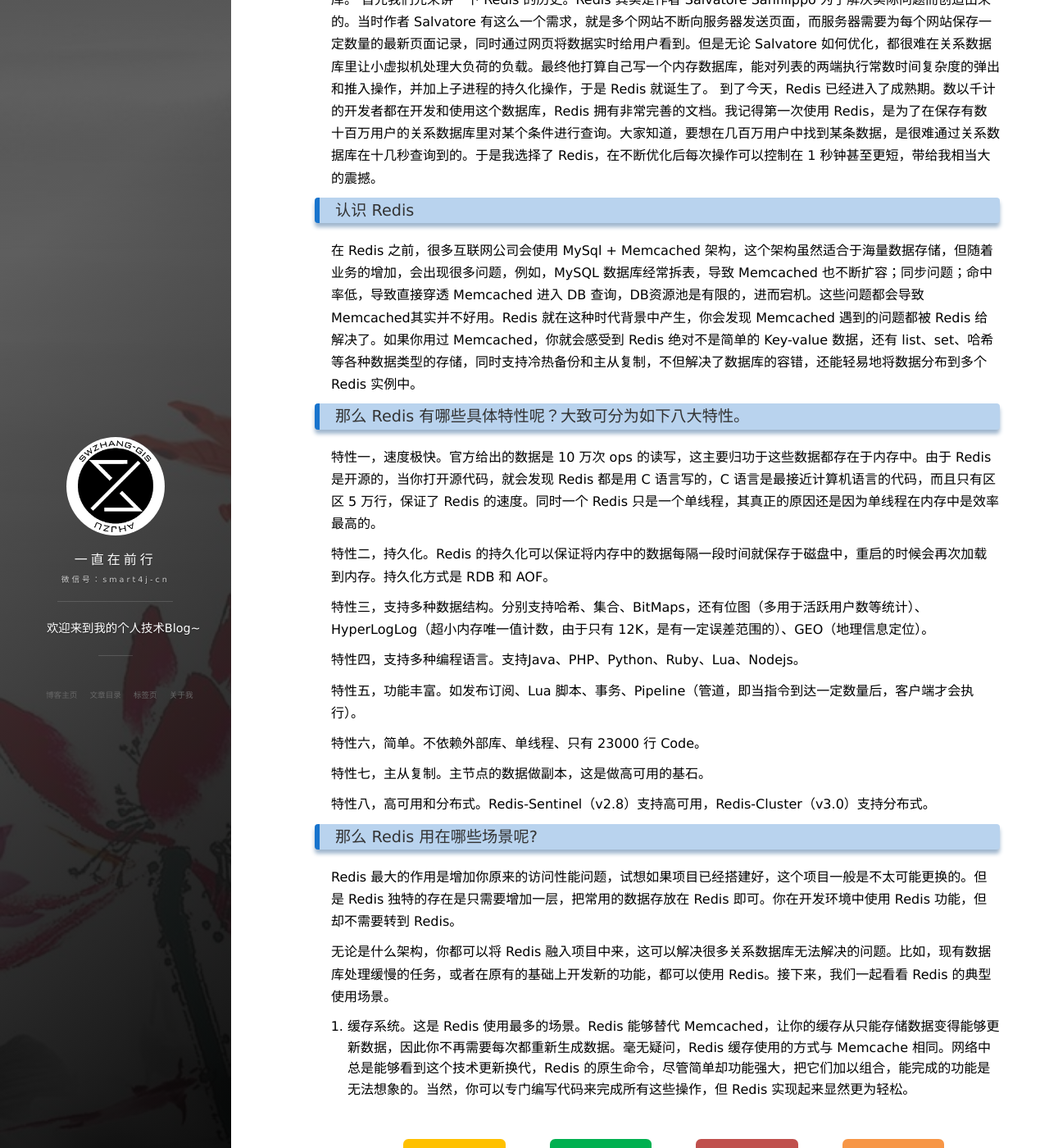
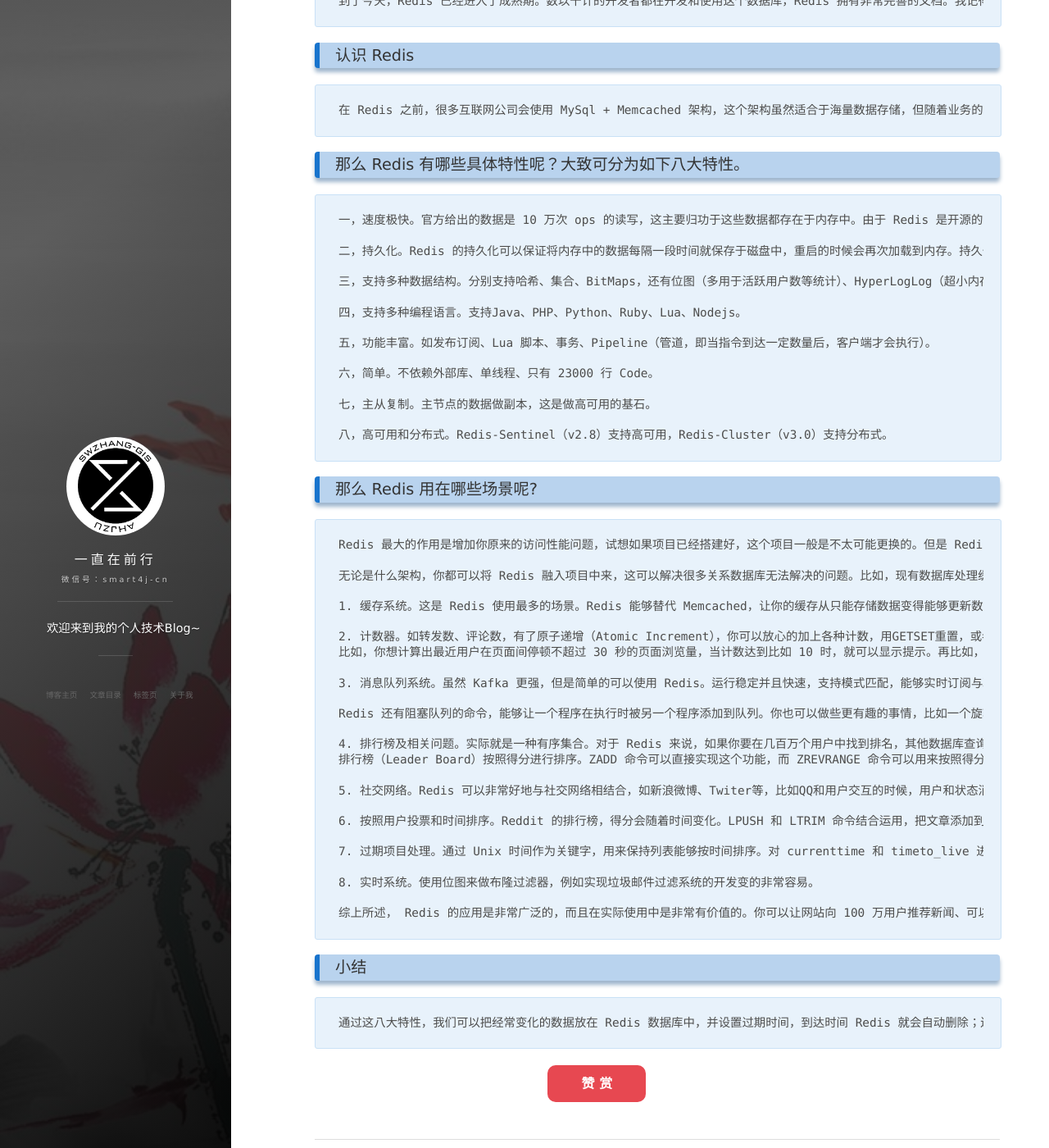
Before and after one commit to swzhang/swzhang.github.io, a Jekyll site: the page built from _posts/2017-02-10-Redis 使用 - 01.md, in a window 1280 px wide and 1400 px high, scrolled down 252 px. Shown: the whole window at 82% size. Built offline with Jekyll 4.4.1, drawn with Linux system fonts in a browser that asks for light colours; nearby versions of some CDN libraries; comment, search, counter and statistics services are not loaded; some of the changed text lies outside the part shown.

Commit message:
Update 2017-02-10-Redis 使用 - 01.md

```diff
--- a/_posts/2017-02-10-Redis 使用 - 01.md
+++ b/_posts/2017-02-10-Redis 使用 - 01.md
@@ -8,62 +8,61 @@
 
 ### 引言
 
-如果你从来没使用过 Redis 数据库，那你肯定会问，为什么我们要学 Redis数据库，我只使用 MySQL 或 Oracle 就够了。其实 Redis 虽叫数据库，可又不是传统意义上的关系型数据库，Redis 是一个高性能的 Key-value 数据库。
-首先我们先来讲一下 Redis 的历史。Redis 其实是作者 Salvatore Sanfilippo 为了解决实际问题而创造出来的。当时作者 Salvatore 有这么一个需求，就是多个网站不断向服务器发送页面，而服务器需要为每个网站保存一定数量的最新页面记录，同时通过网页将数据实时给用户看到。但是无论 Salvatore 如何优化，都很难在关系数据库里让小虚拟机处理大负荷的负载。最终他打算自己写一个内存数据库，能对列表的两端执行常数时间复杂度的弹出和推入操作，并加上子进程的持久化操作，于是 Redis 就诞生了。
-到了今天，Redis 已经进入了成熟期。数以千计的开发者都在开发和使用这个数据库，Redis 拥有非常完善的文档。我记得第一次使用 Redis，是为了在保存有数十百万用户的关系数据库里对某个条件进行查询。大家知道，要想在几百万用户中找到某条数据，是很难通过关系数据库在十几秒查询到的。于是我选择了 Redis，在不断优化后每次操作可以控制在 1 秒钟甚至更短，带给我相当大的震撼。
+    如果你从来没使用过 Redis 数据库，那你肯定会问，为什么我们要学 Redis数据库，我只使用 MySQL 或 Oracle 就够了。其实 Redis 虽叫数据库，可又不是传统意义上的关系型数据库，Redis 是一个高性能的 Key-value 数据库。
+    首先我们先来讲一下 Redis 的历史。Redis 其实是作者 Salvatore Sanfilippo 为了解决实际问题而创造出来的。当时作者 Salvatore 有这么一个需求，就是多个网站不断向服务器发送页面，而服务器需要为每个网站保存一定数量的最新页面记录，同时通过网页将数据实时给用户看到。但是无论 Salvatore 如何优化，都很难在关系数据库里让小虚拟机处理大负荷的负载。最终他打算自己写一个内存数据库，能对列表的两端执行常数时间复杂度的弹出和推入操作，并加上子进程的持久化操作，于是 Redis 就诞生了。
+    到了今天，Redis 已经进入了成熟期。数以千计的开发者都在开发和使用这个数据库，Redis 拥有非常完善的文档。我记得第一次使用 Redis，是为了在保存有数十百万用户的关系数据库里对某个条件进行查询。大家知道，要想在几百万用户中找到某条数据，是很难通过关系数据库在十几秒查询到的。于是我选择了 Redis，在不断优化后每次操作可以控制在 1 秒钟甚至更短，带给我相当大的震撼。
 
 ### 认识 Redis
 
-在 Redis 之前，很多互联网公司会使用 MySql + Memcached 架构，这个架构虽然适合于海量数据存储，但随着业务的增加，会出现很多问题，例如，MySQL 数据库经常拆表，导致 Memcached 也不断扩容；同步问题；命中率低，导致直接穿透 Memcached 进入 DB 查询，DB资源池是有限的，进而宕机。这些问题都会导致Memcached其实并不好用。Redis 就在这种时代背景中产生，你会发现 Memcached 遇到的问题都被 Redis 给解决了。如果你用过 Memcached，你就会感受到 Redis 绝对不是简单的 Key-value 数据，还有 list、set、哈希等各种数据类型的存储，同时支持冷热备份和主从复制，不但解决了数据库的容错，还能轻易地将数据分布到多个 Redis 实例中。
+    在 Redis 之前，很多互联网公司会使用 MySql + Memcached 架构，这个架构虽然适合于海量数据存储，但随着业务的增加，会出现很多问题，例如，MySQL 数据库经常拆表，导致 Memcached 也不断扩容；同步问题；命中率低，导致直接穿透 Memcached 进入 DB 查询，DB资源池是有限的，进而宕机。这些问题都会导致Memcached其实并不好用。Redis 就在这种时代背景中产生，你会发现 Memcached 遇到的问题都被 Redis 给解决了。如果你用过 Memcached，你就会感受到 Redis 绝对不是简单的 Key-value 数据，还有 list、set、哈希等各种数据类型的存储，同时支持冷热备份和主从复制，不但解决了数据库的容错，还能轻易地将数据分布到多个 Redis 实例中。
 
 ### 那么 Redis 有哪些具体特性呢？大致可分为如下八大特性。
 
-特性一，速度极快。官方给出的数据是 10 万次 ops 的读写，这主要归功于这些数据都存在于内存中。由于 Redis 是开源的，当你打开源代码，就会发现 Redis 都是用 C 语言写的，C 语言是最接近计算机语言的代码，而且只有区区 5 万行，保证了 Redis 的速度。同时一个 Redis 只是一个单线程，其真正的原因还是因为单线程在内存中是效率最高的。
+    一，速度极快。官方给出的数据是 10 万次 ops 的读写，这主要归功于这些数据都存在于内存中。由于 Redis 是开源的，当你打开源代码，就会发现 Redis 都是用 C 语言写的，C 语言是最接近计算机语言的代码，而且只有区区 5 万行，保证了 Redis 的速度。同时一个 Redis 只是一个单线程，其真正的原因还是因为单线程在内存中是效率最高的。
 
-特性二，持久化。Redis 的持久化可以保证将内存中的数据每隔一段时间就保存于磁盘中，重启的时候会再次加载到内存。持久化方式是 RDB 和 AOF。
+    二，持久化。Redis 的持久化可以保证将内存中的数据每隔一段时间就保存于磁盘中，重启的时候会再次加载到内存。持久化方式是 RDB 和 AOF。
 
-特性三，支持多种数据结构。分别支持哈希、集合、BitMaps，还有位图（多用于活跃用户数等统计）、HyperLogLog（超小内存唯一值计数，由于只有 12K，是有一定误差范围的）、GEO（地理信息定位）。
+    三，支持多种数据结构。分别支持哈希、集合、BitMaps，还有位图（多用于活跃用户数等统计）、HyperLogLog（超小内存唯一值计数，由于只有 12K，是有一定误差范围的）、GEO（地理信息定位）。
 
-特性四，支持多种编程语言。支持Java、PHP、Python、Ruby、Lua、Nodejs。
+    四，支持多种编程语言。支持Java、PHP、Python、Ruby、Lua、Nodejs。
 
-特性五，功能丰富。如发布订阅、Lua 脚本、事务、Pipeline（管道，即当指令到达一定数量后，客户端才会执行）。
+    五，功能丰富。如发布订阅、Lua 脚本、事务、Pipeline（管道，即当指令到达一定数量后，客户端才会执行）。
 
-特性六，简单。不依赖外部库、单线程、只有 23000 行 Code。
+    六，简单。不依赖外部库、单线程、只有 23000 行 Code。
 
-特性七，主从复制。主节点的数据做副本，这是做高可用的基石。
+    七，主从复制。主节点的数据做副本，这是做高可用的基石。
 
-特性八，高可用和分布式。Redis-Sentinel（v2.8）支持高可用，Redis-Cluster（v3.0）支持分布式。
+    八，高可用和分布式。Redis-Sentinel（v2.8）支持高可用，Redis-Cluster（v3.0）支持分布式。
 
 ### 那么 Redis 用在哪些场景呢?
 
-Redis 最大的作用是增加你原来的访问性能问题，试想如果项目已经搭建好，这个项目一般是不太可能更换的。但是 Redis 独特的存在是只需要增加一层，把常用的数据存放在 Redis 即可。你在开发环境中使用 Redis 功能，但却不需要转到 Redis。
+    Redis 最大的作用是增加你原来的访问性能问题，试想如果项目已经搭建好，这个项目一般是不太可能更换的。但是 Redis 独特的存在是只需要增加一层，把常用的数据存放在 Redis 即可。你在开发环境中使用 Redis 功能，但却不需要转到 Redis。
 
-无论是什么架构，你都可以将 Redis 融入项目中来，这可以解决很多关系数据库无法解决的问题。比如，现有数据库处理缓慢的任务，或者在原有的基础上开发新的功能，都可以使用 Redis。接下来，我们一起看看 Redis 的典型使用场景。
+    无论是什么架构，你都可以将 Redis 融入项目中来，这可以解决很多关系数据库无法解决的问题。比如，现有数据库处理缓慢的任务，或者在原有的基础上开发新的功能，都可以使用 Redis。接下来，我们一起看看 Redis 的典型使用场景。
 
-1. 缓存系统。这是 Redis 使用最多的场景。Redis 能够替代 Memcached，让你的缓存从只能存储数据变得能够更新数据，因此你不再需要每次都重新生成数据。毫无疑问，Redis 缓存使用的方式与 Memcache 相同。网络中总是能够看到这个技术更新换代，Redis 的原生命令，尽管简单却功能强大，把它们加以组合，能完成的功能是无法想象的。当然，你可以专门编写代码来完成所有这些操作，但 Redis 实现起来显然更为轻松。
+    1. 缓存系统。这是 Redis 使用最多的场景。Redis 能够替代 Memcached，让你的缓存从只能存储数据变得能够更新数据，因此你不再需要每次都重新生成数据。毫无疑问，Redis 缓存使用的方式与 Memcache 相同。网络中总是能够看到这个技术更新换代，Redis 的原生命令，尽管简单却功能强大，把它们加以组合，能完成的功能是无法想象的。当然，你可以专门编写代码来完成所有这些操作，但 Redis 实现起来显然更为轻松。
 ![redis - 01](/images/imgs/redis-01.png)
-2. 计数器。如转发数、评论数，有了原子递增（Atomic Increment），你可以放心的加上各种计数，用GETSET重置，或者是让它们过期。目前新浪是号称史上最大的 Redis 集群。
 
-比如，你想计算出最近用户在页面间停顿不超过 30 秒的页面浏览量，当计数达到比如 10 时，就可以显示提示。再比如，如果想知道什么时候封锁一个 IP 地址，INCRBY命令让这些变得很容易，通过原子递增保持计数；GETSET用来重置计数器；过期属性用来确认一个关键字什么时候应该删除。
+    2. 计数器。如转发数、评论数，有了原子递增（Atomic Increment），你可以放心的加上各种计数，用GETSET重置，或者是让它们过期。目前新浪是号称史上最大的 Redis 集群。
+    比如，你想计算出最近用户在页面间停顿不超过 30 秒的页面浏览量，当计数达到比如 10 时，就可以显示提示。再比如，如果想知道什么时候封锁一个 IP 地址，INCRBY命令让这些变得很容易，通过原子递增保持计数；GETSET用来重置计数器；过期属性用来确认一个关键字什么时候应该删除。
 
-3. 消息队列系统。虽然 Kafka 更强，但是简单的可以使用 Redis。运行稳定并且快速，支持模式匹配，能够实时订阅与取消频道。
+    3. 消息队列系统。虽然 Kafka 更强，但是简单的可以使用 Redis。运行稳定并且快速，支持模式匹配，能够实时订阅与取消频道。
 
-Redis 还有阻塞队列的命令，能够让一个程序在执行时被另一个程序添加到队列。你也可以做些更有趣的事情，比如一个旋转更新的 RSS Feed 队列。
+    Redis 还有阻塞队列的命令，能够让一个程序在执行时被另一个程序添加到队列。你也可以做些更有趣的事情，比如一个旋转更新的 RSS Feed 队列。
 
-4. 排行榜及相关问题。实际就是一种有序集合。对于 Redis 来说，如果你要在几百万个用户中找到排名，其他数据库查询是非常慢的，因为每过几分钟，就会有几百万个不同的数据产生变化，但是 Redis 却可以轻松解决。
+    4. 排行榜及相关问题。实际就是一种有序集合。对于 Redis 来说，如果你要在几百万个用户中找到排名，其他数据库查询是非常慢的，因为每过几分钟，就会有几百万个不同的数据产生变化，但是 Redis 却可以轻松解决。
+    排行榜（Leader Board）按照得分进行排序。ZADD 命令可以直接实现这个功能，而 ZREVRANGE 命令可以用来按照得分获取前 100 名的用户，ZRANK 可以用来获取用户排名，非常直接而且操作容易。
 
-排行榜（Leader Board）按照得分进行排序。ZADD 命令可以直接实现这个功能，而 ZREVRANGE 命令可以用来按照得分获取前 100 名的用户，ZRANK 可以用来获取用户排名，非常直接而且操作容易。
+    5. 社交网络。Redis 可以非常好地与社交网络相结合，如新浪微博、Twiter等，比如QQ和用户交互的时候，用户和状态消息将会聚焦很多有用的信息，很多交互如实时聊天就是通过 Redis 来实现的。
 
-5. 社交网络。Redis 可以非常好地与社交网络相结合，如新浪微博、Twiter等，比如QQ和用户交互的时候，用户和状态消息将会聚焦很多有用的信息，很多交互如实时聊天就是通过 Redis 来实现的。
+    6. 按照用户投票和时间排序。Reddit 的排行榜，得分会随着时间变化。LPUSH 和 LTRIM 命令结合运用，把文章添加到一个列表中。一项后台任务用来获取列表，并重新计算列表的排序，ZADD 命令用来按照新的顺序填充生成列表。列表可以实现非常快速的检索，即使是负载很重的站点。
 
-6. 按照用户投票和时间排序。Reddit 的排行榜，得分会随着时间变化。LPUSH 和 LTRIM 命令结合运用，把文章添加到一个列表中。一项后台任务用来获取列表，并重新计算列表的排序，ZADD 命令用来按照新的顺序填充生成列表。列表可以实现非常快速的检索，即使是负载很重的站点。
+    7. 过期项目处理。通过 Unix 时间作为关键字，用来保持列表能够按时间排序。对 currenttime 和 timeto_live 进行检索，完成查找过期项目的艰巨任务。另一项后台任务使用 ZRANGE...WITHSCORES 进行查询，删除过期的条目。
 
-7. 过期项目处理。通过 Unix 时间作为关键字，用来保持列表能够按时间排序。对 currenttime 和 timeto_live 进行检索，完成查找过期项目的艰巨任务。另一项后台任务使用 ZRANGE...WITHSCORES 进行查询，删除过期的条目。
+    8. 实时系统。使用位图来做布隆过滤器，例如实现垃圾邮件过滤系统的开发变的非常容易。
 
-8. 实时系统。使用位图来做布隆过滤器，例如实现垃圾邮件过滤系统的开发变的非常容易。
-
-综上所述， Redis 的应用是非常广泛的，而且在实际使用中是非常有价值的。你可以让网站向 100 万用户推荐新闻、可以实时显示最新的项目列表、在游戏中实时获得排名、获得全球排名等等。Redis 的出现，解决了传统关系数据库的短板，让开发变的更加简单和高效，大大提高了开发效率，也在用户体验上获得更加实时的体验。随着 Redis 的使用越来越广泛，将会有更多的开发者加入 Redis 的使用和开发上来。
+    综上所述， Redis 的应用是非常广泛的，而且在实际使用中是非常有价值的。你可以让网站向 100 万用户推荐新闻、可以实时显示最新的项目列表、在游戏中实时获得排名、获得全球排名等等。Redis 的出现，解决了传统关系数据库的短板，让开发变的更加简单和高效，大大提高了开发效率，也在用户体验上获得更加实时的体验。随着 Redis 的使用越来越广泛，将会有更多的开发者加入 Redis 的使用和开发上来。
 
 ### 小结
 
-通过这八大特性，我们可以把经常变化的数据放在 Redis 数据库中，并设置过期时间，到达时间 Redis 就会自动删除；还可以缓解服务器压力，如我们日常发微博，先会保存在 Redis 数据库中，然后等数据库压力比较小的时候保存进关系数据库中。
+    通过这八大特性，我们可以把经常变化的数据放在 Redis 数据库中，并设置过期时间，到达时间 Redis 就会自动删除；还可以缓解服务器压力，如我们日常发微博，先会保存在 Redis 数据库中，然后等数据库压力比较小的时候保存进关系数据库中。
```
